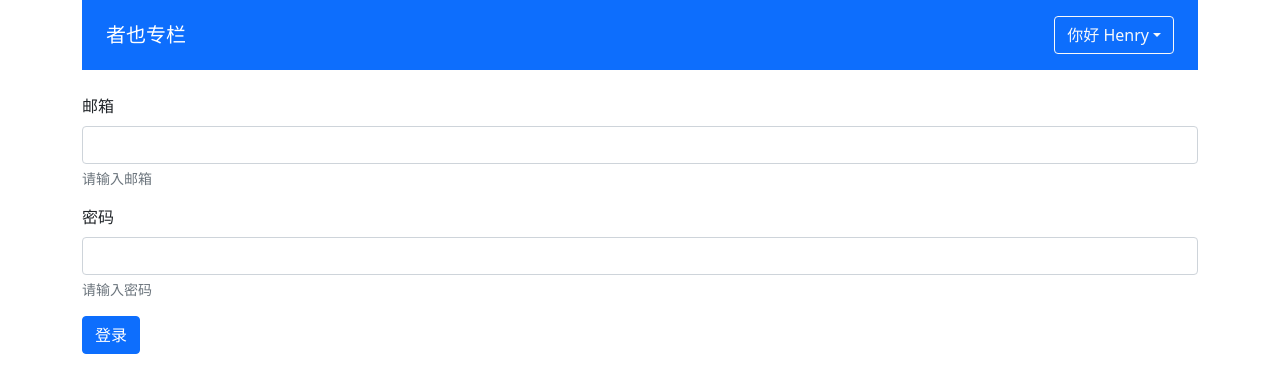
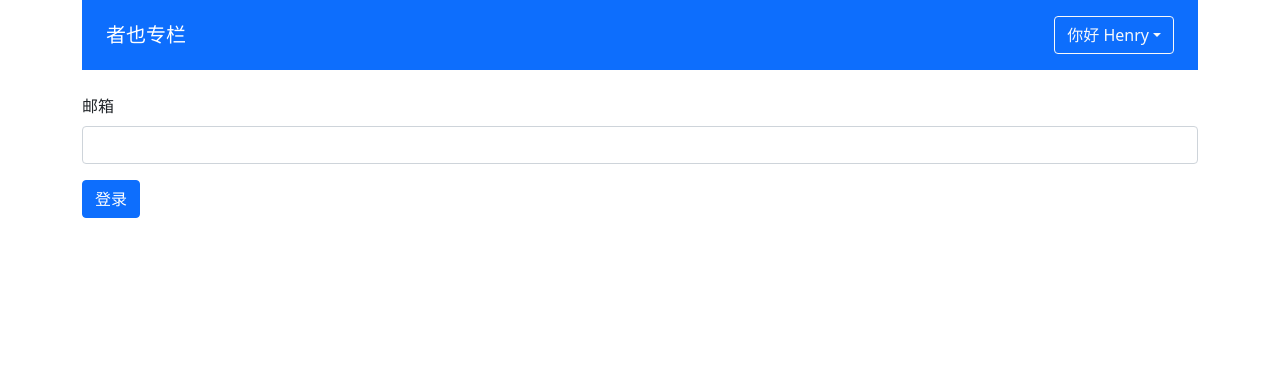
Before and after one commit to HenryC-3/vue-ts-zhihu, a Vue app: page /login in a window 1280 px wide. Shown: the top 392 px of the page. Built offline with nearby package versions, Linux system fonts and the light colour scheme.

Commit message:
feat(组件): validateInput 简单实现,添加邮箱验证 错误提示

```diff
--- a/src/components/ValidateInput.vue
+++ b/src/components/ValidateInput.vue
@@ -1,13 +1,41 @@
 <template>
-  <input type="email" class="form-control" />
+  <input
+    type="email"
+    class="form-control"
+    @blur="validateEmail"
+    v-model="emailRef.val"
+    :class="{ 'is-invalid': emailRef.error }"
+  />
+  <div class="form-text" v-if="emailRef.error">{{ emailRef.message }}</div>
 </template>
 
 <script lang="ts">
-import { defineComponent } from "vue";
+import { defineComponent, reactive } from "vue";
 
 export default defineComponent({
   setup() {
-    //
+    const emailReg = /^(([^<>()[\]\\.,;:\s@"]+(\.[^<>()[\]\\.,;:\s@"]+)*)|(".+"))@((\[[0-9]{1,3}\.[0-9]{1,3}\.[0-9]{1,3}\.[0-9]{1,3}\])|(([a-zA-Z\-0-9]+\.)+[a-zA-Z]{2,}))$/;
+    const emailRef = reactive({
+      val: "",
+      error: false,
+      message: ""
+    });
+    const validateEmail = () => {
+      if (emailRef.val.trim() === "") {
+        emailRef.error = true;
+        emailRef.message = "邮箱不能为空";
+      } else if (!emailReg.test(emailRef.val)) {
+        emailRef.error = true;
+        emailRef.message = "邮箱格式错误";
+      } else {
+        emailRef.error = false;
+      }
+    };
+
+    return {
+      emailRef,
+      validateEmail
+    };
   }
 });
 </script>
--- a/src/views/Login.vue
+++ b/src/views/Login.vue
@@ -4,16 +4,10 @@
     <div class="mb-3">
       <label class="form-label">邮箱</label>
       <validate-input></validate-input>
-      <div id="emailHelp" class="form-text">
-        请输入邮箱
-      </div>
     </div>
     <div class="mb-3">
-      <label class="form-label">密码</label>
-      <validate-input></validate-input>
-      <div id="emailHelp" class="form-text">
-        请输入密码
-      </div>
+      <!-- <label class="form-label">密码</label> -->
+      <!-- <validate-input></validate-input> -->
     </div>
     <button type="submit" class="btn btn-primary">登录</button>
   </form>
```
